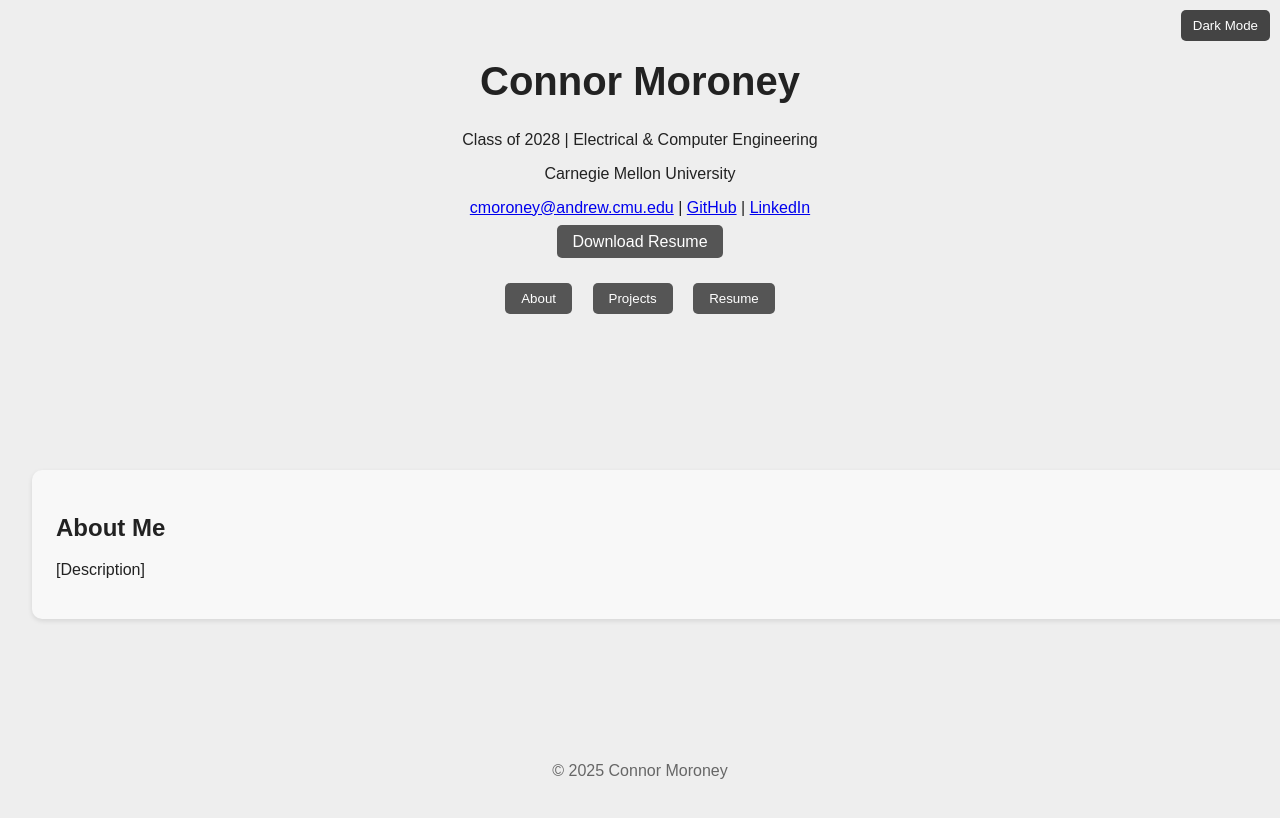
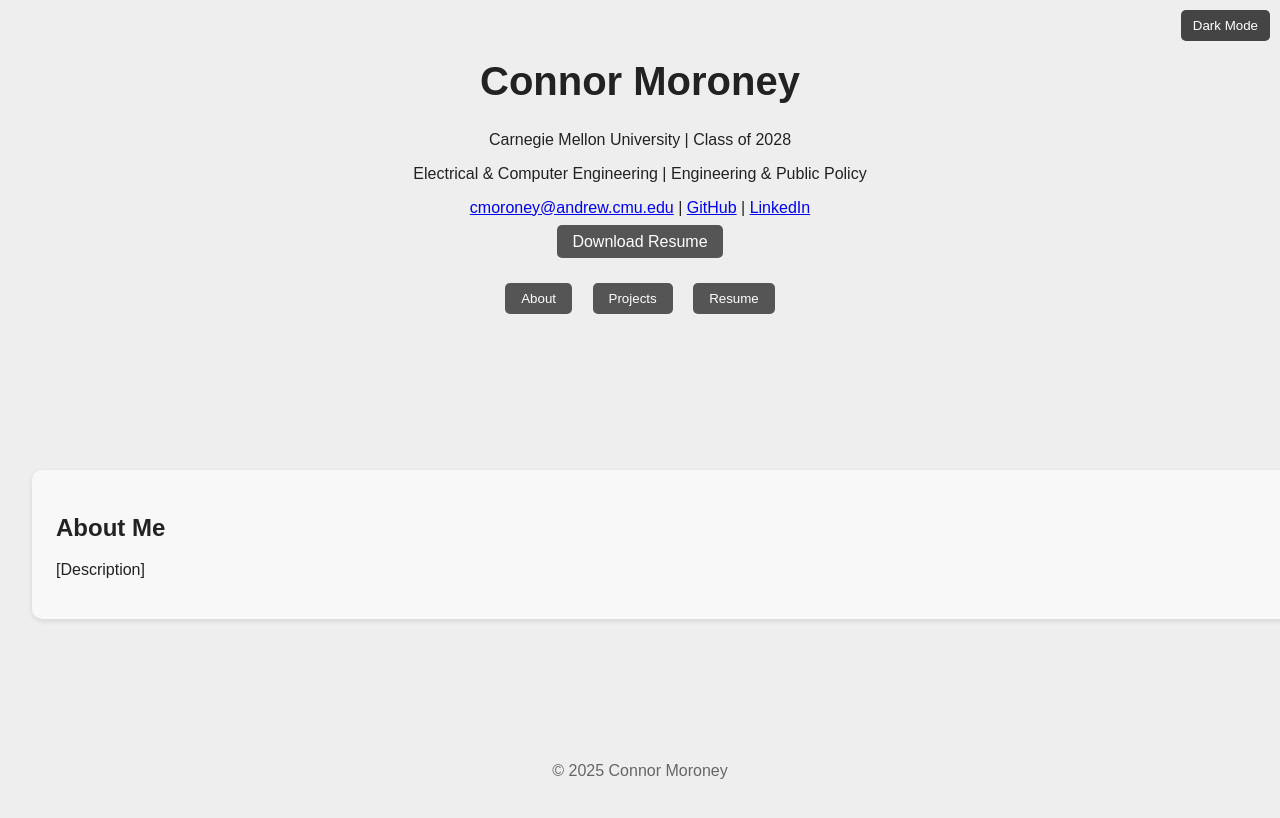
Before and after one commit to CM1534/portfolio, a plain HTML site: page index.html in a window 1280 px wide. Drawn offline with Linux system fonts and the light colour scheme.

Commit message:
Update index.html

```diff
--- a/index.html
+++ b/index.html
@@ -114,8 +114,8 @@
   <button id="toggle-dark">Dark Mode</button>
   <header>
     <h1>Connor Moroney</h1>
-    <p>Class of 2028 | Electrical & Computer Engineering</p>
-    <p>Carnegie Mellon University</p>
+    <p>Carnegie Mellon University | Class of 2028 </p>
+    <p>Electrical & Computer Engineering | Engineering & Public Policy</p>
     <p>
       <a href="mailto:cmoroney@andrew.cmu.edu">cmoroney@andrew.cmu.edu</a> |
       <a href="https://github.com/CM1534">GitHub</a> |
```
